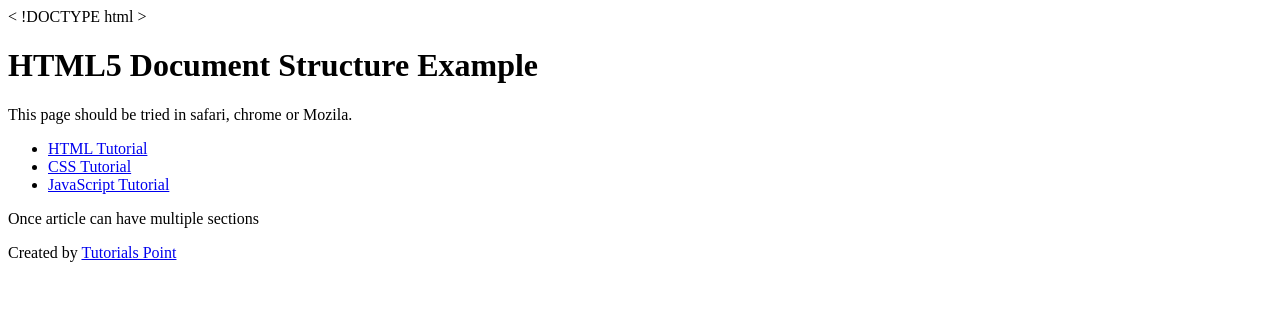
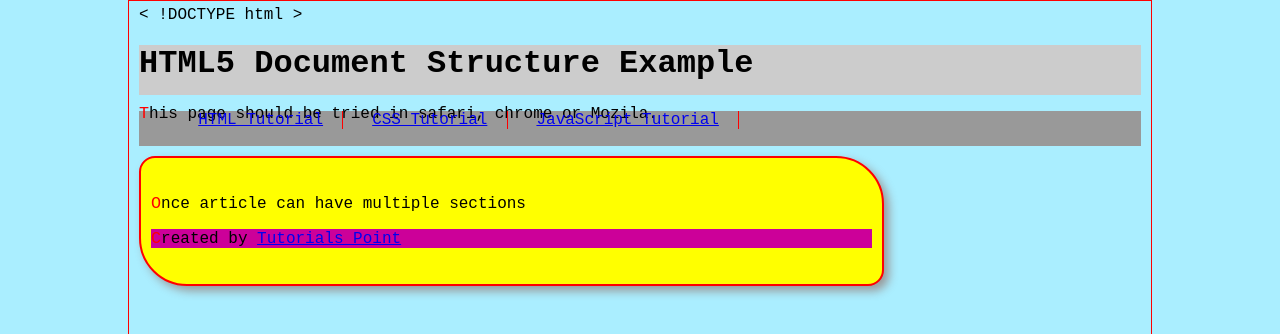
Before and after one commit to lea701/Good-Vibes, a plain HTML site: page index.html in a window 1280 px wide. Shown: the top 334 px of the page. Drawn offline with Linux system fonts and the light colour scheme.

Commit message:
edited the index file

```diff
--- a/index.html
+++ b/index.html
@@ -9,7 +9,74 @@
       <meta charset="utf-8">
 
       <title>...</title>
-
+ <style type="text/css">
+body{
+background: #aef;
+margin: 0 10%; /* 0 15% 0 15%*/
+border: #f00 solid thin;
+padding: 5px 10px;
+font-family: courier new;
+}
+header{
+background: #ccc;
+height: 50px;
+}
+nav{
+margin-top: 1px;
+background: #999;
+height: 35px;
+color: #fff;
+}
+nav ul li{
+display: inline;
+margin-left: 2%;
+border-right: #f00 solid thin;
+padding-right: 2%;
+}
+nav ul li a:visited{
+color: #ccc;
+text-decoration: none;
+}
+nav ul li a:hover{
+border: dashed #fff 1px;
+}
+article{
+background: #ff0;
+width: 72%;
+float: left;
+}
+article,aside{
+margin-top: 1%;
+border-radius: 1em 3em 1em 3em;
+border: #f00 solid 2px;
+padding: 20px 10px;
+margin-bottom: 1%;
+box-shadow: #999 5px 5px 10px;
+}
+aside{
+background: #6f6;
+width: 23%;
+float: right;
+}
+footer{
+background: #c09;
+margin-top: 1%;
+clear: both;
+}
+aside img{
+border-radius: 10px;
+border: solid #f00 thin;
+width: 100%;
+}
+img[title=advert]{
+width: 100%;
+border: dashed #aef 2px;
+}
+p:first-letter{
+font-size: 105%;
+color: #ff0000; #ccc #999 #000000 #fff
+}
+</style>
    </head>
 
 
```
